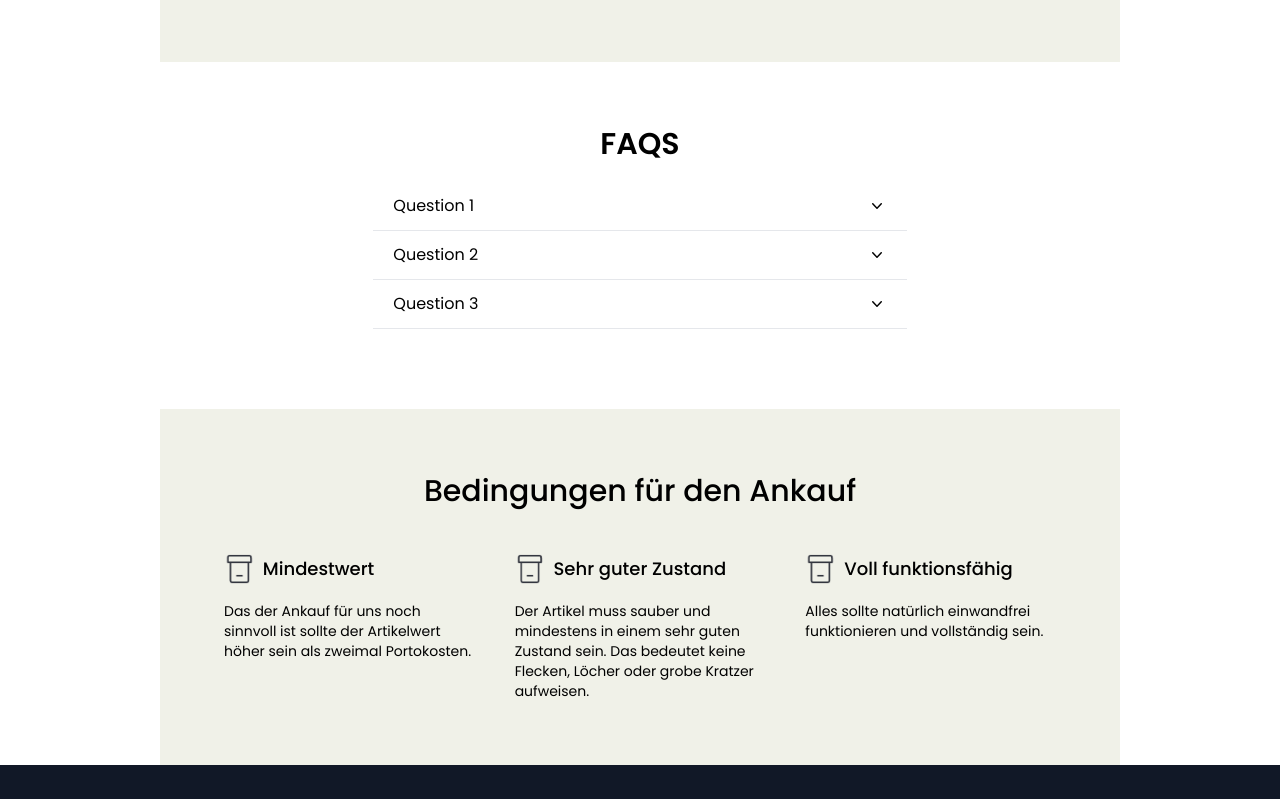
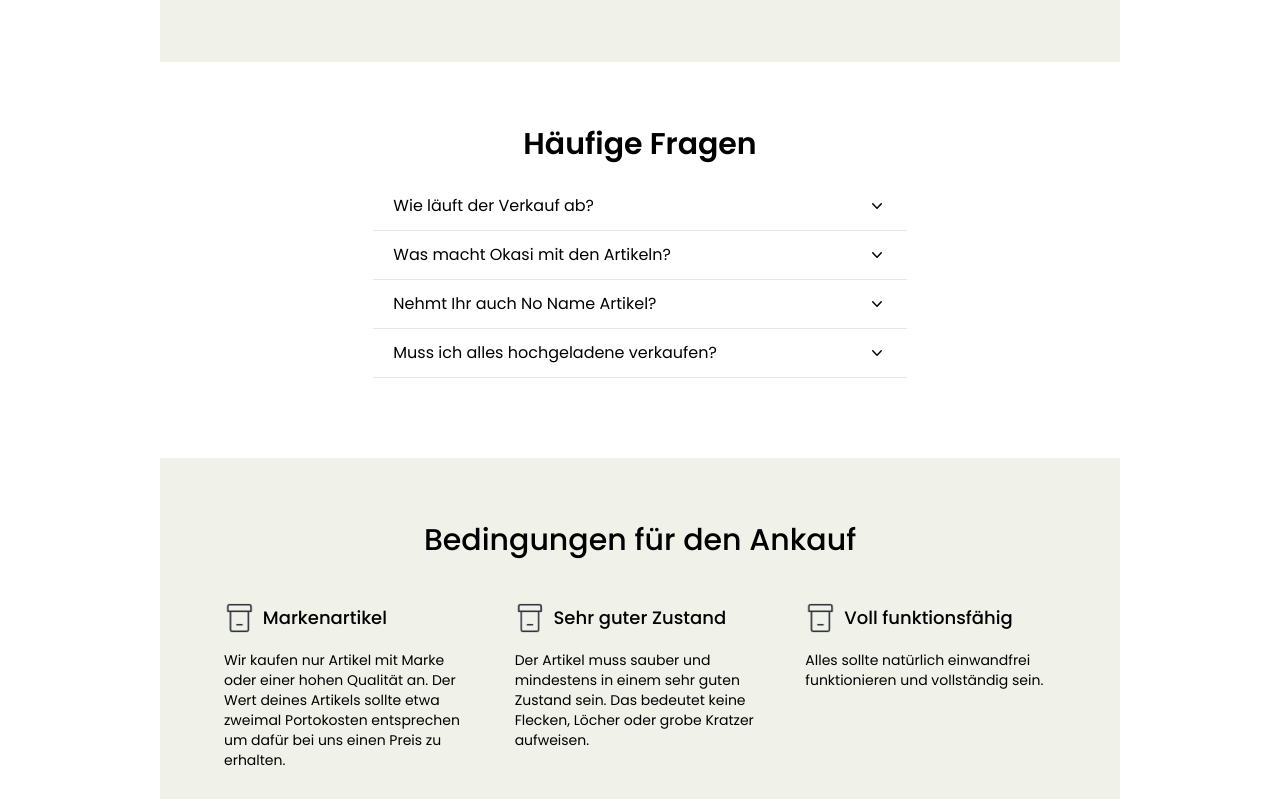
Before and after one commit to philz1337/user-page, a React (Create React App) app: page / in a window 1280 px wide. Shown: the part 3581-4380 px from the top of the page. Built offline with nearby package versions, Linux system fonts and the light colour scheme.

Commit message:
FAQ & Bedingungen

```diff
--- a/src/components/Conditions.js
+++ b/src/components/Conditions.js
@@ -1,4 +1,4 @@
-import React from "react";
+import React from "react"
 
 export default function Conditions() {
   return (
@@ -11,11 +11,12 @@ export default function Conditions() {
           <div>
             <div className="flex items-center font-medium text-lg">
               <img src="/img/Arhive.png" className="lg:h-10 h-9 mr-2" alt="" />
-              Mindestwert
+              Markenartikel
             </div>
             <p className="text-sm mt-3">
-              Das der Ankauf für uns noch sinnvoll ist sollte der Artikelwert
-              höher sein als zweimal Portokosten.
+              Wir kaufen nur Artikel mit Marke oder einer hohen Qualität an. Der
+              Wert deines Artikels sollte etwa zweimal Portokosten entsprechen
+              um dafür bei uns einen Preis zu erhalten.
             </p>
           </div>
           <div>
@@ -42,5 +43,5 @@ export default function Conditions() {
         </div>
       </div>
     </div>
-  );
+  )
 }
--- a/src/components/FAQOptions.js
+++ b/src/components/FAQOptions.js
@@ -1,17 +1,22 @@
 export const options = [
   {
-    question: "Question 1",
+    question: "Wie läuft der Verkauf ab?",
     answer:
-      "Answer 1 Lorem ipsum dolor sit amet consectetur adipisicing elit. Beatae nulla quod voluptates voluptatibus, iste reiciendis ut impedit quasi tempora aliquid necessitatibus mollitia rerum ducimus nam vero asperiores debitis quibusdam voluptate.",
+      "Wir haben versucht den Verkauf für dich so einfach wie möglich zu machen. Du lädst einfach deine Artikel bei uns hoch, das heißt ein Foto machen, Marke und Titel angeben. Dann erhälst du innerhalb von 24 Stunden ein Angebot. Du kannst selber entscheiden ob du annimmst oder ablehnst. Nimmst du an, erhälst du ein Versandlabel und schickst deine Artikel zu uns. Wir prüfen die Einsendungen und zahlen dir den vereinbarten Betrag aus.",
   },
   {
-    question: "Question 2",
+    question: "Was macht Okasi mit den Artikeln?",
     answer:
-      "Answer 2 Lorem ipsum dolor sit amet consectetur adipisicing elit. Beatae nulla quod voluptates voluptatibus, iste reiciendis ut impedit quasi tempora aliquid necessitatibus mollitia rerum ducimus nam vero asperiores debitis quibusdam voluptate.",
+      "Wir versuchen die Artikel wieder in den Umlauf zu bringen. Aktuell verkaufen wir das meiste in unserem ebay Shop. Später soll es aber auch einen eigenen Online Shop geben.",
   },
   {
-    question: "Question 3",
+    question: "Nehmt Ihr auch No Name Artikel?",
     answer:
-      "Answer 3 Lorem ipsum dolor sit amet consectetur adipisicing elit. Beatae nulla quod voluptates voluptatibus, iste reiciendis ut impedit quasi tempora aliquid necessitatibus mollitia rerum ducimus nam vero asperiores debitis quibusdam voluptate.",
+      "Leider bieten wir nur einen Preis für Marken oder Qualitätsartikel. Für Artikel ohne Marke wirst du bei uns leider kein Angebot erhalten. ",
   },
-];
+  {
+    question: "Muss ich alles hochgeladene verkaufen?",
+    answer:
+      "Du entscheidest selber bei welchem Artikel der Preis für dich passt. Wenn du mit einem Preis nicht einverstanden bist, sendest du den Artikel einfach nicht ein :)",
+  },
+]
--- a/src/components/FAQs.js
+++ b/src/components/FAQs.js
@@ -1,16 +1,22 @@
-import { Fragment } from "react";
-import { Menu, Transition } from "@headlessui/react";
-import { ChevronDownIcon } from "@heroicons/react/20/solid";
-import { options } from "./FAQOptions";
+import { Fragment } from "react"
+import { Menu, Transition } from "@headlessui/react"
+import { ChevronDownIcon } from "@heroicons/react/20/solid"
+import { options } from "./FAQOptions"
 
 export default function FAQs() {
   return (
     <div className="w-full flex flex-col items-center justify-center mt-16">
-      <h1 className="text-2xl lg:text-3xl font-semibold text-center">FAQS</h1>
+      <h1 className="text-2xl lg:text-3xl font-semibold text-center">
+        Häufige Fragen
+      </h1>
       <div className="w-10/12 mt-5 lg:w-5/12 flex flex-col items-center">
         {options.map((item, key) => {
           return (
-            <Menu key={key} as="div" className="relative inline-block text-left w-full">
+            <Menu
+              key={key}
+              as="div"
+              className="relative inline-block text-left w-full"
+            >
               <div>
                 <Menu.Button className="w-full p-3 px-5 flex items-center justify-between border-b">
                   {item.question}
@@ -36,9 +42,9 @@ export default function FAQs() {
                 </Menu.Items>
               </Transition>
             </Menu>
-          );
+          )
         })}
       </div>
     </div>
-  );
+  )
 }
```
